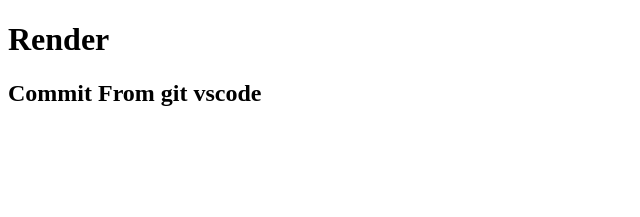
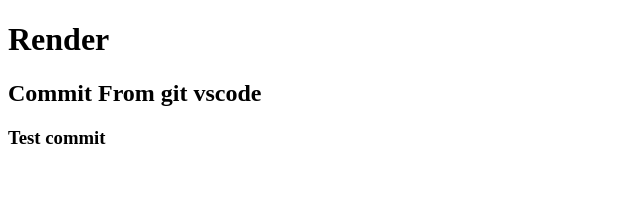
Before and after one commit to Auro-jyoti/revision-react, a React (Vite) app: page / in a window 1280 px wide. Shown: the top 217 px of the page, without its empty margins (0-640 px from the left). Built offline with nearby package versions, Linux system fonts and the light colour scheme.

Commit message:
test commit from vscode

```diff
--- a/src/Components/HeaderComponent.js
+++ b/src/Components/HeaderComponent.js
@@ -3,6 +3,9 @@
         <>
             <h1>Render</h1>
             <h2>Commit From git vscode</h2>
+            <h3>
+                Test commit
+            </h3>
 
         </>
     );
```
